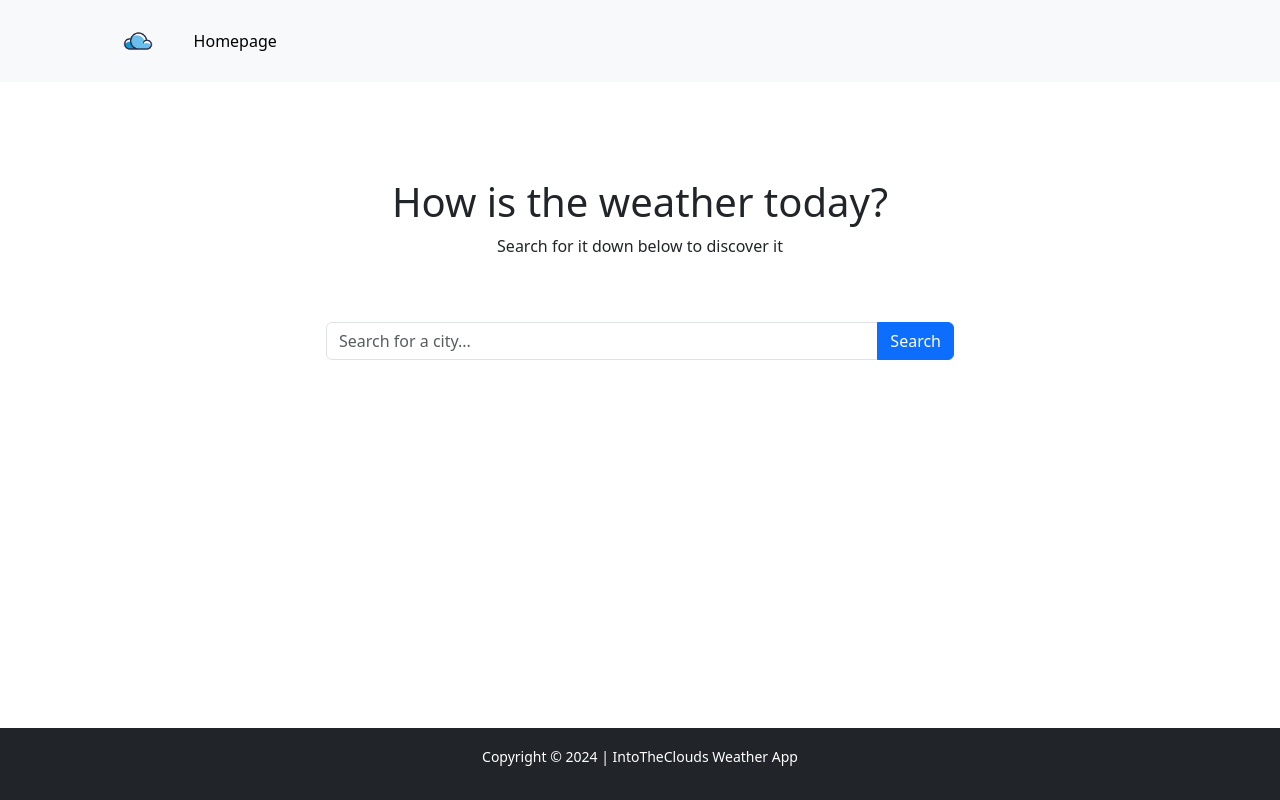
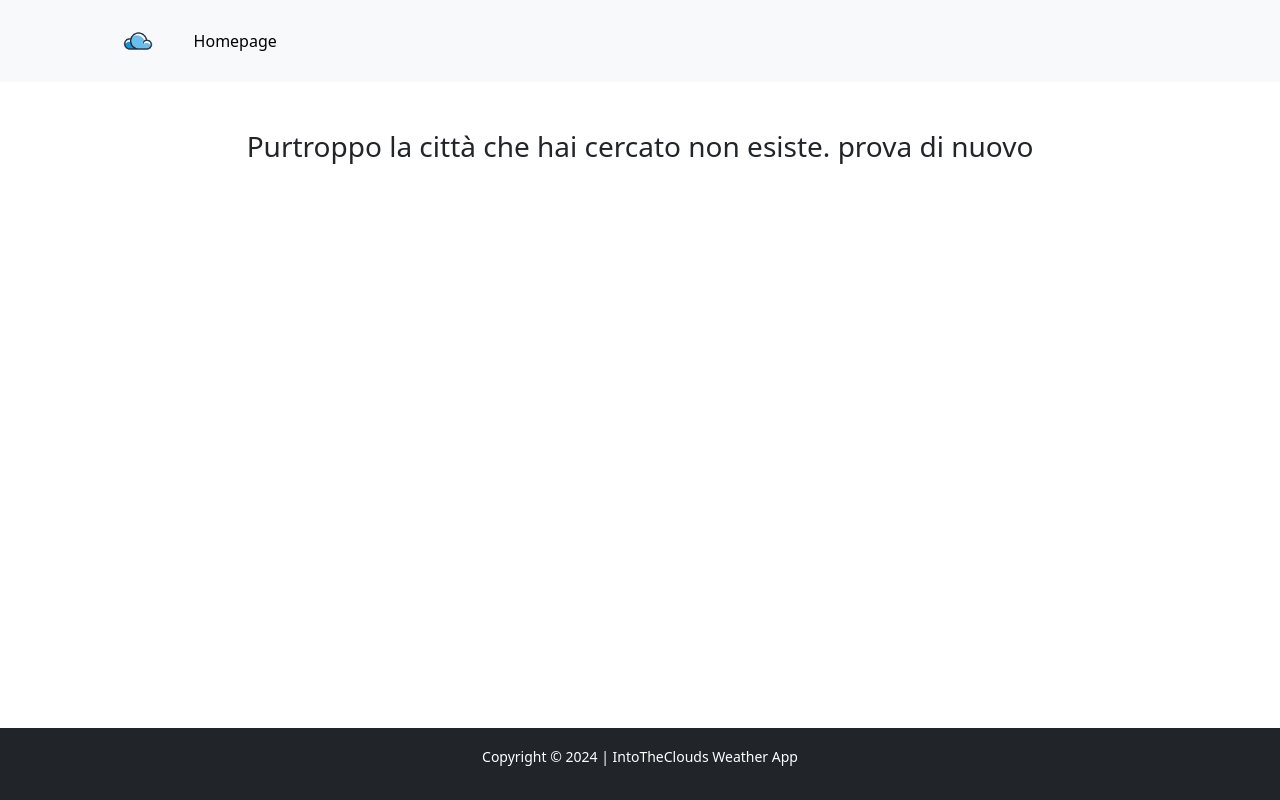
Before and after one commit to claudia93L/redux-projects, a React (Vite) app in the folder app-meteo/: page /searchresults in a window 1280 px wide. Before the commit this address led to /. Built offline with nearby package versions, Linux system fonts and the light colour scheme.

Commit message:
gestione messaggio di fallback da rivedere

```diff
--- a/app-meteo/src/components/CardComponent.jsx
+++ b/app-meteo/src/components/CardComponent.jsx
@@ -1,5 +1,5 @@
 import { Card } from 'react-bootstrap';
-import { useEffect } from 'react';
+import { useEffect, useState } from 'react';
 import { useDispatch, useSelector } from 'react-redux';
 import { setCityData } from '../actions/cityActions';
 import { setCityForecastData } from '../actions/cityForecastActions';
@@ -7,7 +7,7 @@ import { NotFound } from '../components/NotFound';
 
 export const CardComponent = () => {
   const dispatch = useDispatch();
-
+  // initialize all the consts with their global state
   const searchedCity = useSelector((state) => state.search.searchedCity);
   const cityData = useSelector((state) => state.city.cityData);
   const cityForecastData = useSelector(
@@ -28,7 +28,9 @@ export const CardComponent = () => {
           dispatch(setCityData(data));
           // console.log(data);
         } else {
-          console.error('Error in the HTTP request');
+          console.error(
+            'The HTTP request was successful, but there was an error fetching the data.'
+          );
         }
       }
     } catch (error) {
@@ -43,6 +45,7 @@ export const CardComponent = () => {
         const resp = await fetch(forecastURL + searchedCity + apiKey);
         if (resp.ok) {
           const data = await resp.json();
+
           dispatch(setCityForecastData(data.list));
           // console.log(data);
         } else {
@@ -50,6 +53,8 @@ export const CardComponent = () => {
         }
       }
     } catch (error) {
+      setIsFetching(false);
+      setHasError(true);
       console.error('Error in the HTTP request:', error);
     }
   };
@@ -70,10 +75,10 @@ export const CardComponent = () => {
     return `${day}/${month} - ${hour}:${minutes}`;
   }
 
-  // the html has a few checks, to make sure it'll load only if the data about the city is there. otherwise will show the NotFound page
+  // the html has a few checks, to make sure it'll load only if the data about the city is there. otherwise will show a brief message
   return (
     <div className='d-flex justify-content-center mb-5'>
-      {cityData && cityData.weather && cityForecastData ? (
+      {cityData && cityForecastData && cityData.weather ? (
         <Card className='text-center mt-1 mb-5 w-50'>
           <Card.Header className='bg-warning'>
             Today's weather in the city of {searchedCity}
@@ -138,7 +143,7 @@ export const CardComponent = () => {
           </Card.Body>
         </Card>
       ) : (
-        <NotFound></NotFound>
+        <h3>Purtroppo la città che hai cercato non esiste. prova di nuovo</h3>
       )}
     </div>
   );
```
